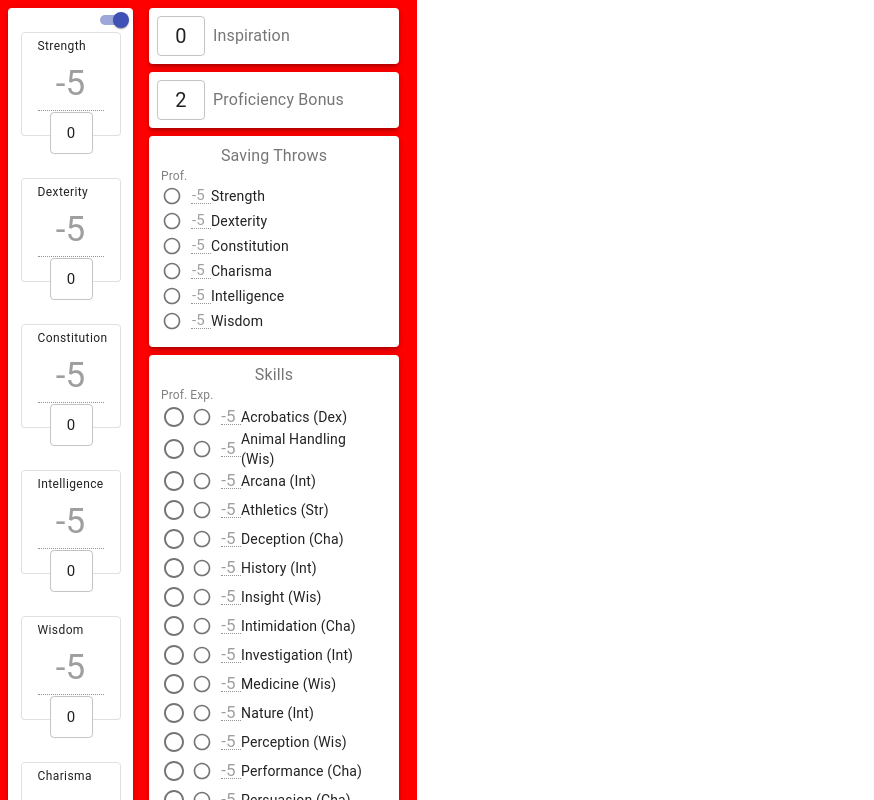
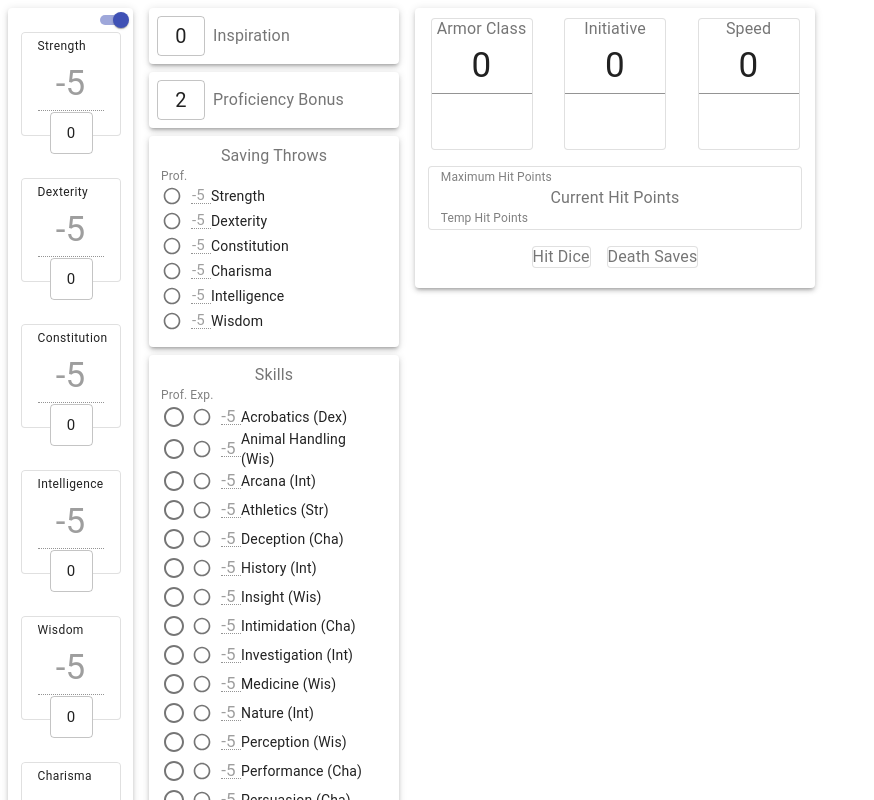
Before and after one commit to elchung/DnD-Character-Sheets, a Next.js app: page / in a window 1280 px wide. Shown: the top 800 px of the page, without its empty margins (0-874 px from the left). Built offline with nearby package versions, Linux system fonts and the light colour scheme.

Commit message:
more work on combat block

```diff
--- a/pages/CharacterSheet/AbilityScoresComponent.jsx
+++ b/pages/CharacterSheet/AbilityScoresComponent.jsx
@@ -12,7 +12,7 @@ const AbilityScoreComponent = ({
   setAbilityScores,
   style,
 }) => (
-  <Card elevation={style.elevation} style={{ width: 125, paddingBottom: 20 }}>
+  <Card elevation={style.elevation} style={style.abilityScoreComponent}>
     <Grid container direction="column" justify="center" alignItems="flex-end" wrap="nowrap">
       <Grid item>
         <Switch
--- a/pages/CharacterSheet/BaseAbilityScoreComponent.jsx
+++ b/pages/CharacterSheet/BaseAbilityScoreComponent.jsx
@@ -6,7 +6,6 @@ import TextField from '@material-ui/core/TextField';
 import Box from '@material-ui/core/Box';
 import PropTypes from 'prop-types';
 import { scoreToModifier } from '../Utils/abilityScoreUtils';
-import Badge from '@material-ui/core/Badge';
 
 export const BaseAbilityScoreComponent = ({
   ability,
@@ -32,7 +31,7 @@ export const BaseAbilityScoreComponent = ({
 
   return (
     <Card elevation={0} style={{ width: 100, height: 130 }}>
-      <Card elevation={3} variant='outlined'>
+      <Card elevation={3} variant="outlined">
         <CardContent style={{ paddingTop: 3 }}>
           <Typography align="center" noWrap gutterBottom variant="caption">
             {`${ability.charAt(0).toUpperCase() + ability.slice(1)}`}
@@ -43,7 +42,6 @@ export const BaseAbilityScoreComponent = ({
             onChange={handleChange}
             onBlur={handleBlur}
             disabled={!scoreOnTop}
-            underlineShow={false}
             inputProps={{
               style: {
                 fontSize: 35,
@@ -85,7 +83,7 @@ export const BaseAbilityScoreComponent = ({
 
 BaseAbilityScoreComponent.propTypes = {
   ability: PropTypes.string.isRequired,
-  abilityScores: PropTypes.objectOf(PropTypes.object).isRequired,
+  abilityScores: PropTypes.objectOf(PropTypes.number).isRequired,
   setAbilityScores: PropTypes.func.isRequired,
   scoreOnTop: PropTypes.bool.isRequired,
 };
--- a/pages/CharacterSheet/CombatStatsComponent.jsx
+++ b/pages/CharacterSheet/CombatStatsComponent.jsx
@@ -3,6 +3,7 @@ import PropTypes from 'prop-types';
 import Grid from '@material-ui/core/Grid';
 import Typography from '@material-ui/core/Typography';
 import Paper from '@material-ui/core/Paper';
+import SingleItemDisplayComponent from "./SingleItemDisplayComponent";
 
 const CombatStatsComponent = ({
   armorClass,
@@ -17,36 +18,29 @@ const CombatStatsComponent = ({
   setCurrentHP,
   hitDice, //{numDice: number, diceType: number}
   currentHitDice,  //{successes: number, failures: number}
-  setcurrentHitDice,
+  setCurrentHitDice,
   deathSaves,
   setDeathSaves,
   style,
 }) => {
 
-
   return (
-    <Paper elevation={style.elevation} style={style.savingThrowComponent}>
+    <Paper elevation={style.elevation} style={style.combatStateComponent}>
       <Grid container spacing={2} direction="column">
         <Grid item>
-          <Grid container direction="row">
+          <Grid container direction="row" spacing={2} justify="space-evenly" alignItems="center">
             <Grid item>
-              <Paper variant="outlined">
-                <Typography align="center" color="textSecondary" style={style.headerStyle}>Armor Class</Typography>
-              </Paper>
+              <SingleItemDisplayComponent header="Armor Class" value={armorClass} updateValue={setArmorClass} style={style} />
             </Grid>
             <Grid item>
-              <Paper variant="outlined">
-                <Typography align="center" color="textSecondary" style={style.headerStyle}>Initiative</Typography>
-              </Paper>
+              <SingleItemDisplayComponent header="Initiative" value={initiative} updateValue={setInitiative} style={style} />
             </Grid>
             <Grid item>
-              <Paper variant="outlined">
-                <Typography align="center" color="textSecondary" style={style.headerStyle}>Speed</Typography>
-              </Paper>
+              <SingleItemDisplayComponent header="Speed" value={speed} updateValue={setSpeed} style={style} />
             </Grid>
           </Grid>
         </Grid>
-        <Grid item>
+        <Grid item alignItems="center" justify="center" style={{ paddingLeft: '5%', paddingRight: '5%' }}>
           <Paper variant="outlined">
             <Typography variant="subtitle1">Maximum Hit Points</Typography>
             <Typography align="center" color="textSecondary" style={style.headerStyle}>Current Hit Points</Typography>
@@ -54,7 +48,7 @@ const CombatStatsComponent = ({
           </Paper>
         </Grid>
         <Grid item>
-          <Grid container>
+          <Grid container direction="row" spacing={2} justify="center" alignItems="center">
             <Grid item>
               <Paper variant="outlined">
                 <Typography align="center" color="textSecondary" style={style.headerStyle}>Hit Dice</Typography>
--- /dev/null
+++ b/pages/CharacterSheet/SingleItemDisplayComponent.jsx
@@ -0,0 +1,39 @@
+import React from 'react';
+import Typography from '@material-ui/core/Typography';
+import Paper from '@material-ui/core/Paper';
+import TextField from '@material-ui/core/TextField';
+import PropTypes from 'prop-types';
+
+const SingleItemDisplayComponent = ({
+  header,
+  value,
+  updateValue,
+  style,
+}) => {
+  const [displayText, setDisplayText] = React.useState(value);
+  return (
+    <Paper variant="outlined" style={{ width: 100, height: 130 }}>
+      <Typography align="center" color="textSecondary" style={style.headerStyle}>{header}</Typography>
+      <TextField
+        value={displayText}
+        onChange={(event) => setDisplayText(event.target.value)}
+        onBlur={() => updateValue(displayText)}
+        inputProps={{
+          style: {
+            fontSize: 35,
+            textAlign: 'center',
+          },
+        }}
+      />
+    </Paper>
+  );
+};
+
+SingleItemDisplayComponent.propTypes = {
+  header: PropTypes.number.isRequired,
+  value: PropTypes.number.isRequired,
+  updateValue: PropTypes.func.isRequired,
+  style: PropTypes.objectOf(PropTypes.object).isRequired,
+};
+
+export default SingleItemDisplayComponent;
--- a/pages/index.jsx
+++ b/pages/index.jsx
@@ -5,12 +5,15 @@ import SkillsComponent from './CharacterSheet/SkillsComponent';
 import SavingThrowsComponent from './CharacterSheet/SavingThrowsComponent';
 import ProficiencyBonusComponent from './CharacterSheet/ProficiencyBonusComponent';
 import InspirationComponent from './CharacterSheet/InspirationComponent';
+import CombatStatsComponent from './CharacterSheet/CombatStatsComponent';
 
 const style = {
   elevation: 3,
   headerStyle: { marginTop: -2, marginBottom: -2 },
   skillComponent: { width: 250, paddingBottom: 20, paddingTop: 10 },
+  abilityScoreComponent: { width: 125, paddingBottom: 20 },
   savingThrowComponent: { width: 250, paddingBottom: 20, paddingTop: 10 },
+  combatStateComponent: { width: 400, paddingBottom: 20, paddingTop: 10 },
   proficiencyComponent: { width: 250 },
   inspirationComponent: { width: 250 },
   skillComponentListItem: {
@@ -36,9 +39,19 @@ export default function Home() {
   const [skillProficiencies, setSkillProficiencies] = React.useState(new Set());
   const [savingThrowProficiencies, setSavingThrowProficiencies] = React.useState(new Set());
   const [expertise, setExpertise] = React.useState(new Set());
+  const [armorClass, setArmorClass] = React.useState(0);
+  const [initiative, setInitiative] = React.useState(0);
+  const [speed, setSpeed] = React.useState(0);
+  const [maxHP, setMaxHP] = React.useState(0);
+  const [currentHP, setCurrentHP] = React.useState(0);
+  const [hitDice, setHitDice] = React.useState({numDice: 0, diceType: 0});
+  const [currentHitDice, setCurrentHitDice] = React.useState(0)
+  const [deathSaves, setDeathSaves] = React.useState({successes: 0, failures: 0})
 
   return (
-    <Grid container spacing={2} direction="row" style={{ backgroundColor: 'red', width: '33%' }}>
+    <Grid container spacing={2} direction="row">
+      <Grid item >
+        <Grid container spacing={2}>
           <Grid item>
             <AbilityScoreComponent
               scoreOnTop={scoreOnTop}
@@ -87,5 +100,27 @@ export default function Home() {
             </Grid>
           </Grid>
         </Grid>
+      </Grid>
+      <Grid item>
+        <CombatStatsComponent
+          armorClass={armorClass}
+          setArmorClass={setArmorClass}
+          initiative={initiative}
+          setInitiative={setInitiative}
+          speed={speed}
+          setSpeed={setSpeed}
+          maxHP={maxHP}
+          setMaxHP={setMaxHP}
+          currentHP={currentHP}
+          setCurrentHP={setCurrentHP}
+          hitDice={hitDice}
+          currentHitDice={currentHitDice}
+          setCurrentHitDice={setCurrentHitDice}
+          deathSaves={deathSaves}
+          setDeathSaves={setDeathSaves}
+          style={style}
+        />
+      </Grid>
+    </Grid>
   );
 }
```
Lines whose indentation alone changed are shown as unchanged.
